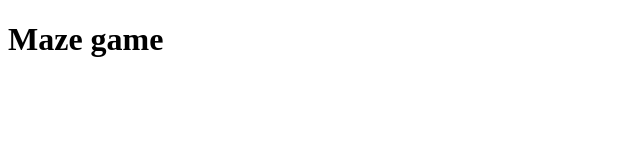
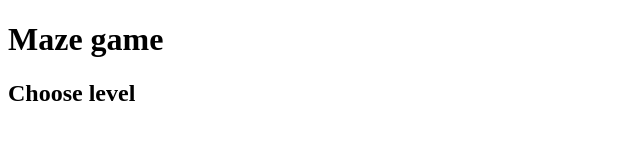
Before and after one commit to BartekUroda/MazeGame-JSP-PHP, a plain HTML site: page index.html in a window 1280 px wide. Shown: the whole page, without its empty margins (0-640 px from the left). Drawn offline with Linux system fonts and the light colour scheme.

Commit message:
test commit

```diff
--- a/index.html
+++ b/index.html
@@ -8,5 +8,6 @@
 	</head>
 	<body>
 		<h1>Maze game</h1>
+		<h2>Choose level</h2>
 	</body>
 </html>
```
